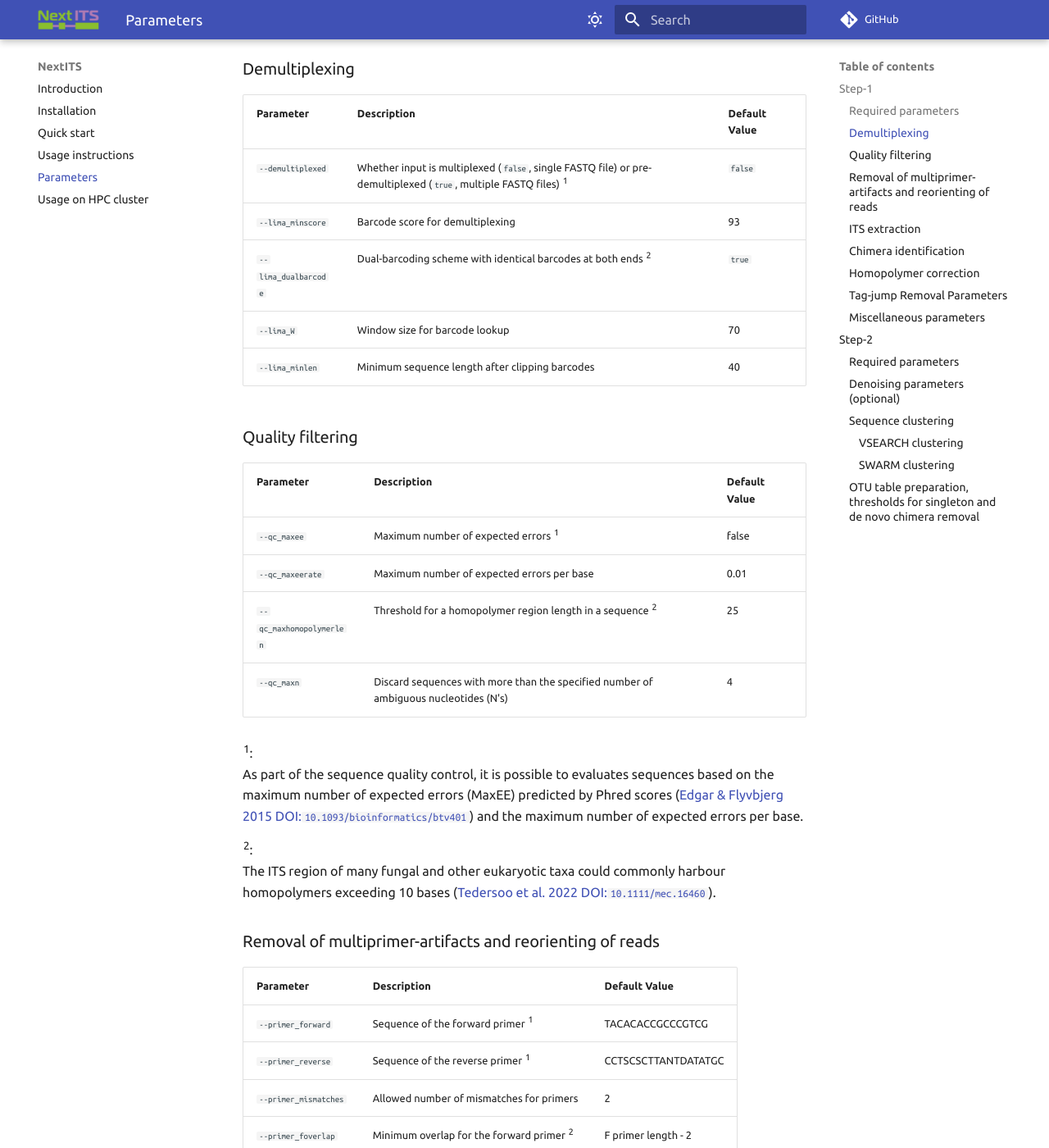
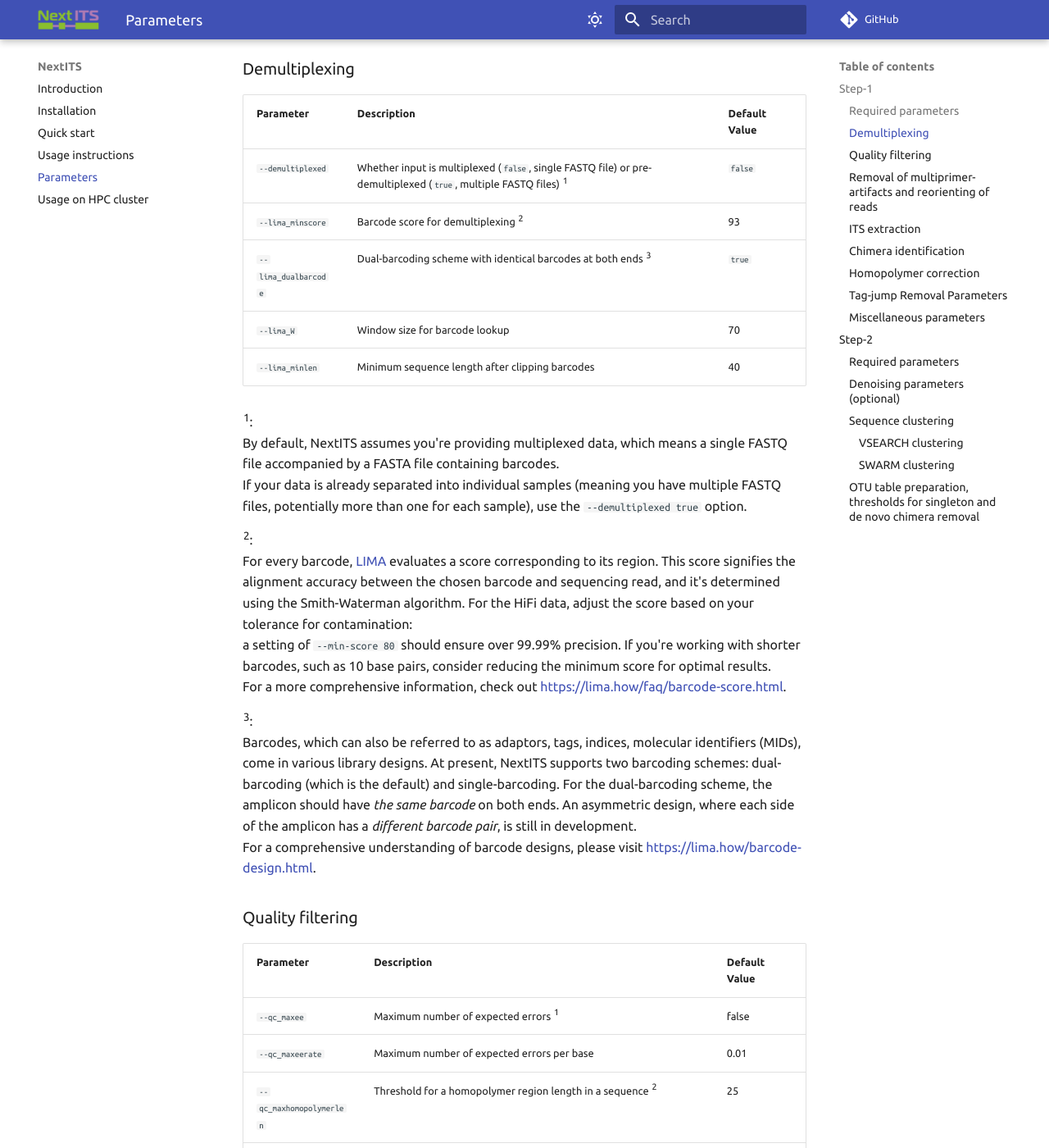
Before and after one commit to Next-ITS/nextits.github.io, an MkDocs documentation site: the page built from docs/parameters.md, in a window 1280 px wide and 1400 px high, scrolled down 1100 px. Shown: the whole window at 82% size. Built offline with MkDocs 1.6.1 and Material for MkDocs 9.7.7, drawn with Linux system fonts in a browser that asks for light colours; comment, search, counter and statistics services are not loaded.

Commit message:
params - add demultiplexing info

```diff
--- a/docs/parameters.md
+++ b/docs/parameters.md
@@ -46,10 +46,33 @@
 | Parameter            | Description                                                                                                       | Default Value |
 | -------------------- | ----------------------------------------------------------------------------------------------------------------- | ------------- |
 | `--demultiplexed`    | Whether input is multiplexed (`false`, single FASTQ file) or pre-demultiplexed (`true`, multiple FASTQ files) ^1^ | `false`       |
-| `--lima_minscore`    | Barcode score for demultiplexing                                                                                  | 93            |
-| `--lima_dualbarcode` | Dual-barcoding scheme with identical barcodes at both ends ^2^                                                    | `true`        |
+| `--lima_minscore`    | Barcode score for demultiplexing ^2^                                                                              | 93            |
+| `--lima_dualbarcode` | Dual-barcoding scheme with identical barcodes at both ends ^3^                                                    | `true`        |
 | `--lima_W`           | Window size for barcode lookup                                                                                    | 70            |
 | `--lima_minlen`      | Minimum sequence length after clipping barcodes                                                                   | 40            |
+
+^1^:
+    By default, NextITS assumes you're providing multiplexed data,
+    which means a single FASTQ file accompanied by a FASTA file containing barcodes.
+    If your data is already separated into individual samples
+    (meaning you have multiple FASTQ files, potentially more than one for each sample),
+    use the `--demultiplexed true` option.
+
+^2^:
+    For every barcode, [LIMA](https://lima.how/) evaluates a score corresponding to its region.
+    This score signifies the alignment accuracy between the chosen barcode and sequencing read,
+    and it's determined using the Smith-Waterman algorithm.
+    For the HiFi data, adjust the score based on your tolerance for contamination:
+    a setting of `--min-score 80` should ensure over 99.99% precision.
+    If you're working with shorter barcodes, such as 10 base pairs, consider reducing the minimum score for optimal results.
+    For a more comprehensive information, check out [https://lima.how/faq/barcode-score.html](https://lima.how/faq/barcode-score.html).
+
+^3^:
+    Barcodes, which can also be referred to as adaptors, tags, indices, molecular identifiers (MIDs), come in various library designs.
+    At present, NextITS supports two barcoding schemes: dual-barcoding (which is the default) and single-barcoding.
+    For the dual-barcoding scheme, the amplicon should have *the same barcode* on both ends.
+    An asymmetric design, where each side of the amplicon has a *different barcode pair*, is still in development.
+    For a comprehensive understanding of barcode designs, please visit [https://lima.how/barcode-design.html](https://lima.how/barcode-design.html).
 
 
 ### Quality filtering
```
